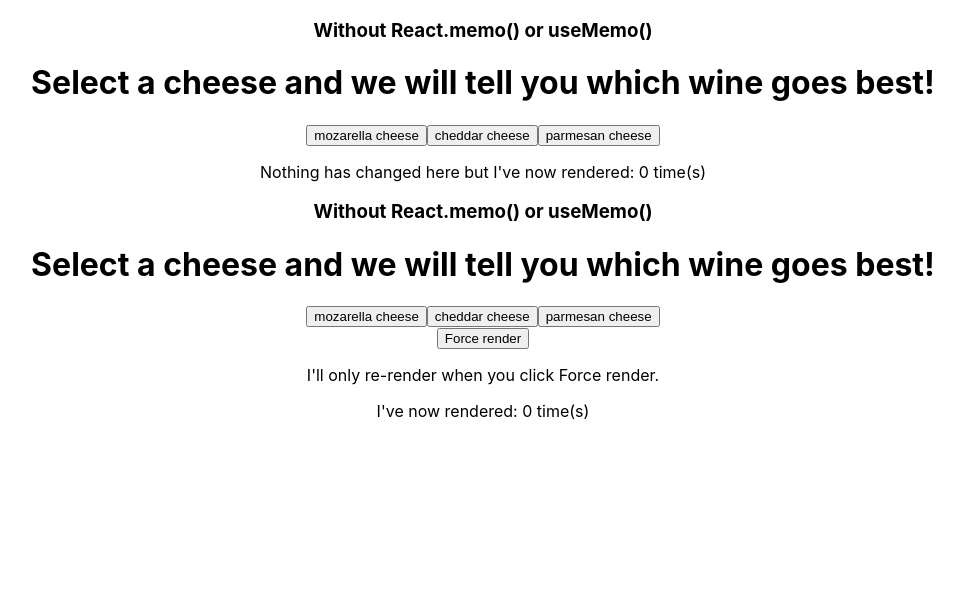
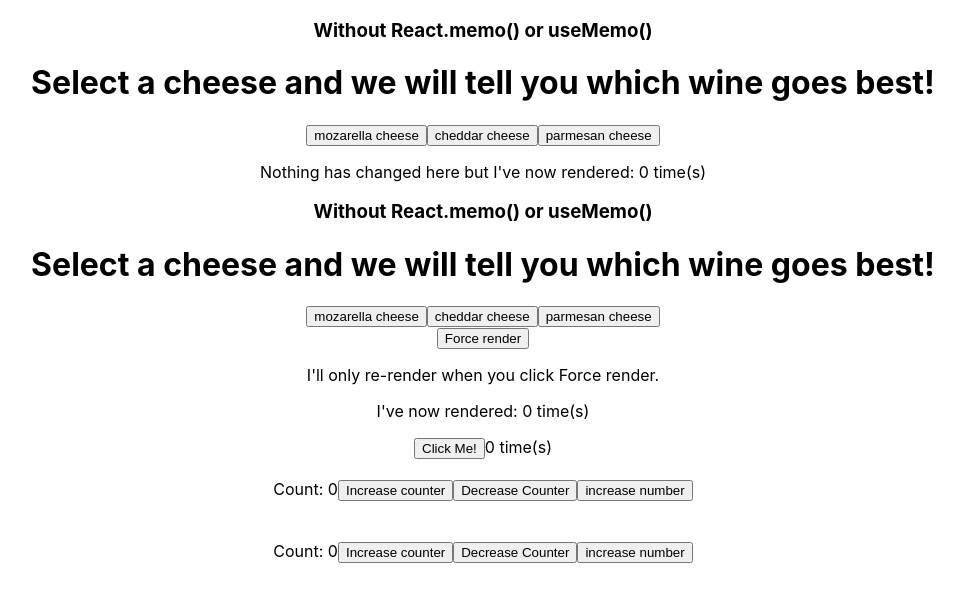
Before and after one commit to vinutha91/react-practise, a React (Create React App) app: page / in a window 1280 px wide. Shown: the top 602 px of the page, without its empty margins (157-1121 px from the left). Built offline with nearby package versions, Linux system fonts and the light colour scheme.

Commit message:
useCallback related changes

```diff
--- a/src/App.tsx
+++ b/src/App.tsx
@@ -3,12 +3,24 @@
 import './App.css';
 import { ParentComponent } from './React.memo()/ParentComponent';
 import { ParentComponentWithUseMemo } from './useMemo()/ParentComponent';
+import { ParentComponentForCallback } from './useCallback()/example1/ParentComponentForCallback';
+import { ParentComponentWithoutuseCallback } from './useCallback()/example2/ParentComponentWithoutuseCallback';
+import { ParentComponentWithUseCallback } from './useCallback()/example2/ParentComponentWithUseCallback';
 
 function App() {
   return (
     <div className="App">
       <ParentComponent />
       <ParentComponentWithUseMemo />
+      <ParentComponentForCallback />
+
+      <br/>
+
+      <br/>
+       <ParentComponentWithoutuseCallback />{/** useCallback example */}
+       <br/>
+       <br/>
+       <ParentComponentWithUseCallback />
     </div>
   );
 }
--- /dev/null
+++ b/src/useCallback()/example1/MyChild.tsx
@@ -0,0 +1,15 @@
+import { useEffect, useRef } from "react"
+
+export const MyChild = ({handleClick} : any) =>{
+    const renderCount = useRef(0);
+    return (
+        <>
+        <button onClick={() =>{
+            handleClick()
+        }}>
+            Click Me!
+        </button>
+        {(renderCount.current ++)} time(s)
+        </>
+    )
+}
--- /dev/null
+++ b/src/useCallback()/example1/ParentComponentForCallback.tsx
@@ -0,0 +1,12 @@
+import { useCallback } from "react";
+import { MyChild } from "./MyChild";
+
+export const ParentComponentForCallback = () =>{
+    const handleClick = () => {
+        console.log('i was clicked')
+      };
+
+        return(
+            <MyChild handleClick={handleClick}/>
+        )
+}
--- /dev/null
+++ b/src/useCallback()/example2/ParentComponentWithUseCallback.tsx
@@ -0,0 +1,30 @@
+import { useCallback, useState } from "react";
+const funccount = new Set();
+export const ParentComponentWithUseCallback = () => {
+  const [count, setCount] = useState(0);
+  const [number, setNumber] = useState(0);
+  const incrementCounter = useCallback(() => {
+    setCount(count + 1);
+  }, [count]);
+  const decrementCounter = useCallback(() => {
+    setCount(count - 1);
+  }, [count]);
+  const incrementNumber = useCallback(() => {
+    setNumber(number + 1);
+  }, [number]);
+
+  funccount.add(incrementCounter);
+funccount.add(decrementCounter);
+funccount.add(incrementNumber);
+
+console.log(funccount.size)
+
+  return (
+    <div>
+      Count: {count}
+      <button onClick={incrementCounter}>Increase counter</button>
+      <button onClick={decrementCounter}>Decrease Counter</button>
+      <button onClick={incrementNumber}>increase number</button>
+    </div>
+  );
+};
--- /dev/null
+++ b/src/useCallback()/example2/ParentComponentWithoutuseCallback.tsx
@@ -0,0 +1,36 @@
+import { useState } from "react"
+
+const funccount = new Set();
+
+export const ParentComponentWithoutuseCallback = () =>{
+    const [count, setCount] = useState(0)
+  const [number, setNumber] = useState(0)
+  const incrementCounter = () => {
+    setCount(count + 1)
+  }
+  const decrementCounter = () => {
+    setCount(count - 1)
+  }
+
+   const incrementNumber = () => {
+    setNumber(number + 1)
+  }
+  funccount.add(incrementCounter);
+  funccount.add(decrementCounter);
+  funccount.add(incrementNumber);
+  console.log(funccount.size);
+    return (
+        <div>
+      Count: {count}
+      <button onClick={incrementCounter}>
+        Increase counter
+      </button>
+      <button onClick={decrementCounter}>
+         Decrease Counter
+      </button>
+      <button onClick={incrementNumber}>
+        increase number
+      </button>
+    </div>
+    )
+}
--- a/src/useMemo()/ParentComponent.tsx
+++ b/src/useMemo()/ParentComponent.tsx
@@ -1,4 +1,4 @@
-import { useEffect, useMemo, useRef, useState } from "react";
+import { useCallback, useEffect, useMemo, useRef, useState } from "react";
 import { CONSTANTS } from "../constants/constants";
 import { Button } from "./Button";
 import { Counts, MemoizedCounts } from "./Counts";
```
